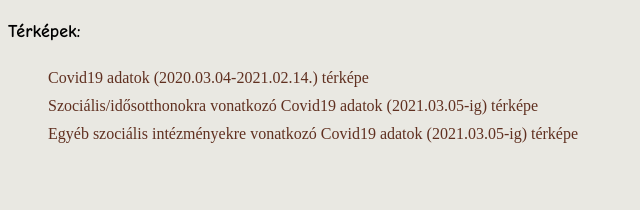
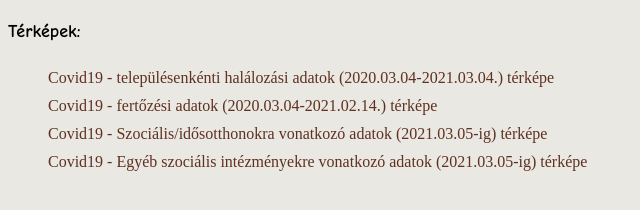
Before and after one commit to szghlm/covid_maps, a plain HTML site: page docs/index.html in a window 1280 px wide. Shown: the whole page, without its empty margins (0-640 px from the left). Drawn offline with Linux system fonts and the light colour scheme.

Commit message:
Update index.html

```diff
--- a/docs/index.html
+++ b/docs/index.html
@@ -60,13 +60,16 @@ ul {
 
 <ul>
   <li>
-  <a href = "cov19.html"> Covid19 adatok (2020.03.04-2021.02.14.) térképe </a>
+  <a href = "covid_elhunyt.html"> Covid19 - településenkénti halálozási adatok (2020.03.04-2021.03.04.) térképe </a>
   </li>
   <li>
-  <a href = "szoc_int.html"> Szociális/idősotthonokra vonatkozó Covid19 adatok (2021.03.05-ig) térképe </a>
+  <a href = "cov19.html"> Covid19 - fertőzési adatok (2020.03.04-2021.02.14.) térképe </a>
   </li>
   <li>
-  <a href = "egyebszoc_int.html"> Egyéb szociális intézményekre vonatkozó Covid19 adatok (2021.03.05-ig) térképe</a>
+  <a href = "szoc_int.html"> Covid19 - Szociális/idősotthonokra vonatkozó adatok (2021.03.05-ig) térképe </a>
+  </li>
+  <li>
+  <a href = "egyebszoc_int.html"> Covid19 - Egyéb szociális intézményekre vonatkozó adatok (2021.03.05-ig) térképe</a>
   </li>
 </body>
 
```
